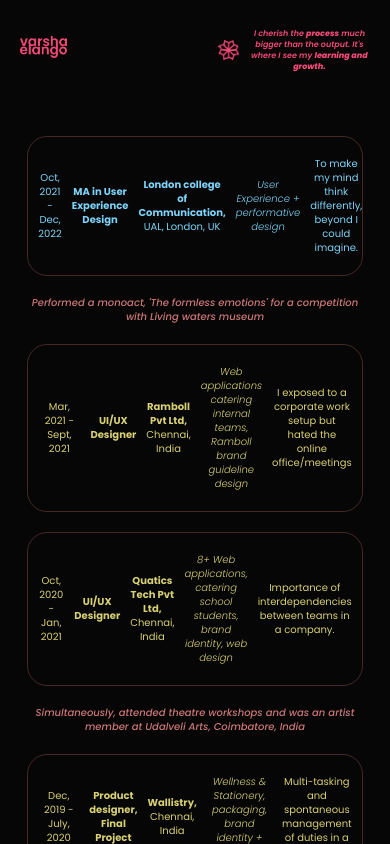
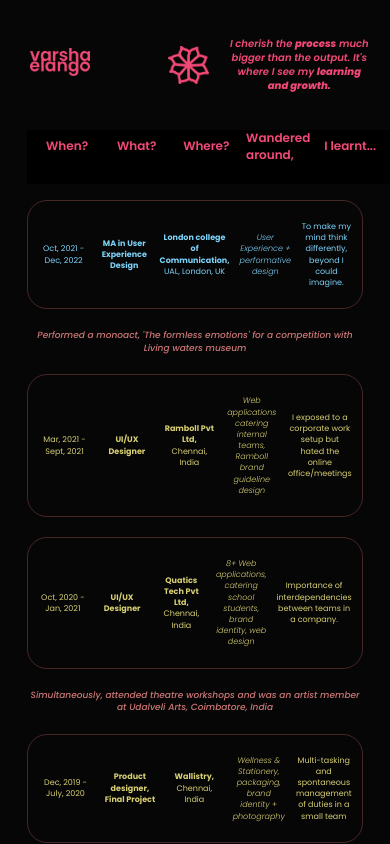
Before and after one commit to varsha-elango-12/portfolio, a React (Create React App) app: page /my-journey in a window 390 px wide. Shown: the top 844 px of the page. Built offline with nearby package versions, Linux system fonts and the light colour scheme.

Commit message:
Mobile res changes

```diff
--- a/package.json
+++ b/package.json
@@ -1,5 +1,5 @@
 {
-  "homepage":"https://varsha-elango-12.github.io/portfolio/",
+  "homepage":"https://varsha-elango.io/portfolio/",
   "name": "varsha-pf",
   "version": "0.1.0",
   "private": true,
--- a/src/components/sideMenu/index.js
+++ b/src/components/sideMenu/index.js
@@ -71,6 +71,7 @@ function SideMenu() {
         <SideCenterContainer>
           {locArr[1] === "portfolio" && (
             <SideBottomText
+              className="full-w"
               data-aos="fade-up"
               data-aos-duration="800"
               data-aos-anchor-placement="top-bottom"
@@ -127,7 +128,7 @@ function SideMenu() {
           {locArr[1] === "user-experience-design" && (
             <Link to="/user-experience-design">
               <SideBottomImg
-                className="grl-img hcl"
+                className="grl-img hcl connect-img"
                 data-aos="fade-up"
                 data-aos-duration="800"
                 data-aos-anchor-placement="top-bottom"
@@ -169,6 +170,7 @@ function SideMenu() {
           {/* my journey */}
           {locArr[1] === "my-journey" && (
             <SideBottomImg
+              className="connect-img"
               data-aos="fade-up"
               data-aos-duration="800"
               data-aos-anchor-placement="top-bottom"
@@ -189,6 +191,7 @@ function SideMenu() {
           {/* connect */}
           {locArr[1] === "connect" && (
             <SideBottomImg
+              className="connect-img"
               data-aos="fade-up"
               data-aos-duration="800"
               data-aos-anchor-placement="top-bottom"
--- a/src/components/sideMenu/styled.js
+++ b/src/components/sideMenu/styled.js
@@ -10,7 +10,7 @@ export const SideNavMain = styled.div`
 
   @media (max-width: 800px) {
     width: 100%;
-    height: 100px;
+    height: 130px;
   }
 `;
 
@@ -36,7 +36,7 @@ export const SideCenterContainer = styled.div`
   @media (max-width: 800px) {
     padding: 10px;
     flex-direction: row;
-    justify-content: flex-end;
+    justify-content: space-between;
     &:nth-child(2) {
       width: 60%;
     }
@@ -46,7 +46,8 @@ export const SideLogo = styled.img`
   width: 8vw;
   @media (max-width: 800px) {
     height: auto;
-    width: 12vw;
+    width: 18vw;
+    padding-left: 10px;
   }
 `;
 export const SideBottomText = styled.p`
@@ -57,8 +58,12 @@ export const SideBottomText = styled.p`
   opacity: 1;
   font-family: "PSBI";
   @media (max-width: 800px) {
-    width: 60%;
-    font-size: clamp(8px, 1.1vw, 24px);
+    width: 70%;
+    font-size: clamp(10px, 1.1vw, 24px);
+    &.full-w {
+      width: 80%;
+      margin-left: auto;
+    }
   }
 `;
 export const PEBI = styled.span`
@@ -83,6 +88,13 @@ export const SideBottomImg = styled.img`
   @media (max-width: 800px) {
     margin-bottom: 0;
     margin-right: 10px;
+    width: 8.45vw;
+    &.grl-img {
+      margin-bottom: auto;
+    }
+    &.connect-img {
+      width: 10.45vw;
+    }
   }
 `;
 export const ProjNavCont = styled.div`
--- a/src/screens/Main/styled.js
+++ b/src/screens/Main/styled.js
@@ -19,6 +19,8 @@ export const ContentContainer = styled.div`
   @media (max-width: 800px) {
     width: 100%;
     left: 0;
-    top: 100px;
+    top: 130px;
+    min-height: -webkit-fill-available;
+    display: flex;
   }
 `;
--- a/src/screens/connect/styled.js
+++ b/src/screens/connect/styled.js
@@ -43,6 +43,10 @@ export const ConnectMain = styled.div`
       &:hover {
         transform: rotate(360deg);
       }
+      @media (max-width: 800px) {
+        width: 20px;
+        height: 20px;
+      }
     }
   }
 
@@ -66,7 +70,7 @@ export const ConnectMain = styled.div`
     right: 15%;
     width: 17%;
     font-family: "PI";
-    font-size: clamp(12px, 1.06vw, 15px);
+    font-size: clamp(10.5px, 1.06vw, 15px);
     color: ${COLORS.TEXT_COLOR[900]};
   }
 
@@ -100,6 +104,6 @@ export const ConnectFR = styled.div`
   padding-right: 100px;
   padding-bottom: 80px;
   @media (max-width: 800px) {
-    padding: 0;
+    padding: 100px 0 0;
   }
 `;
--- a/src/screens/landing/index.js
+++ b/src/screens/landing/index.js
@@ -38,18 +38,18 @@ function Landing(props) {
     }
   };
   useEffect(() => {
-    if (window.innerWidth < 800) {
-      setcurrentFaceIcon(true);
-      setcurrentGirlIcon(true);
-      setcurrentMailIcon(true);
-      setcurrentStarIcon(true);
-    } else {
-      // console.log(window.innerWidth, window.innerHeight);
-      const ch = setInterval(() => {
-        changeImgIndex();
-      }, 1000);
-      return () => clearInterval(ch);
-    }
+    // if (window.innerWidth < 800) {
+    //   setcurrentFaceIcon(true);
+    //   setcurrentGirlIcon(true);
+    //   setcurrentMailIcon(true);
+    //   setcurrentStarIcon(true);
+    // } else {
+    // console.log(window.innerWidth, window.innerHeight);
+    const ch = setInterval(() => {
+      changeImgIndex();
+    }, 1000);
+    return () => clearInterval(ch);
+    // }
   }, [imgIndex]);
 
   const container = {
@@ -66,7 +66,7 @@ function Landing(props) {
     <LandingContainer>
       <LRowContainer>
         <ImgContainer>
-          <Link to="/performative-design">
+          <Link to="/performative-design" className="menu-one">
             <MenuImg
               src={currentFaceIcon ? FACE_ICONS[5] : FACE_ICONS[imgIndex]}
               onMouseEnter={() => {
@@ -81,7 +81,13 @@ function Landing(props) {
           <motion.div
             className="menu-one-txt"
             initial="hidden"
-            animate={currentFaceIcon ? "visible" : "hidden"}
+            animate={
+              window.innerWidth < 800
+                ? "visible"
+                : currentFaceIcon
+                ? "visible"
+                : "hidden"
+            }
             variants={container}
           >
             <AnimatedTxt
@@ -90,8 +96,8 @@ function Landing(props) {
             />
           </motion.div>
         </ImgContainer>
-        <ImgContainer className="mt-13">
-          <Link to="/user-experience-design">
+        <ImgContainer className="mt-13 menu-two-img">
+          <Link to="/user-experience-design" className="menu-two">
             <GirlImg
               src={currentGirlIcon ? GIRL_ICONS[5] : GIRL_ICONS[imgIndex]}
               onMouseEnter={() => {
@@ -105,7 +111,13 @@ function Landing(props) {
           <motion.div
             className="menu-two-txt"
             initial="hidden"
-            animate={currentGirlIcon ? "visible" : "hidden"}
+            animate={
+              window.innerWidth < 800
+                ? "visible"
+                : currentGirlIcon
+                ? "visible"
+                : "hidden"
+            }
             variants={container}
           >
             <AnimatedTxt
@@ -116,8 +128,8 @@ function Landing(props) {
         </ImgContainer>
       </LRowContainer>
       <LRowContainer>
-        <ImgContainer>
-          <Link to="/my-journey" className="secrow-link">
+        <ImgContainer className="menu-three-img">
+          <Link to="/my-journey" className="secrow-link menu-three">
             <StarImg
               src={currentStarIcon ? STAR_ICONS[5] : STAR_ICONS[imgIndex]}
               onMouseEnter={() => {
@@ -132,7 +144,13 @@ function Landing(props) {
           <motion.div
             className="menu-three-txt"
             initial="hidden"
-            animate={currentStarIcon ? "visible" : "hidden"}
+            animate={
+              window.innerWidth < 800
+                ? "visible"
+                : currentStarIcon
+                ? "visible"
+                : "hidden"
+            }
             variants={container}
           >
             <AnimatedTxt
@@ -141,8 +159,8 @@ function Landing(props) {
             />
           </motion.div>
         </ImgContainer>
-        <ImgContainer>
-          <Link to="/connect" className="connect-link">
+        <ImgContainer className="menu-four-img">
+          <Link to="/connect" className="connect-link menu-four">
             <MailImg
               src={currentMailIcon ? MAIL_ICONS[5] : MAIL_ICONS[imgIndex]}
               // src={
@@ -161,7 +179,13 @@ function Landing(props) {
           <motion.div
             className="menu-four-txt"
             initial="hidden"
-            animate={currentMailIcon ? "visible" : "hidden"}
+            animate={
+              window.innerWidth < 800
+                ? "visible"
+                : currentMailIcon
+                ? "visible"
+                : "hidden"
+            }
             variants={container}
           >
             <AnimatedTxt
--- a/src/screens/landing/style.css
+++ b/src/screens/landing/style.css
@@ -5,6 +5,7 @@
 .menu-one-txt{
     margin-top: 14%;
     margin-left: 7%;
+
 }
 .menu-two-txt{
     margin-top: 9%;
@@ -29,4 +30,21 @@
         margin: 5% auto;
         position:static
     }
+    .menu-one-txt{
+        margin-right: auto;
+        margin-left: 20px;
+    }
+    .menu-two-txt{
+        margin-left: auto;
+    margin-right: 5px;
+
+    }
+    .menu-three-txt{
+        margin-right: auto;
+    margin-left: 30px;
+    }
+    .menu-four-txt{
+        margin-left: auto;
+        margin-right: 46px;
+    }
 }
--- a/src/screens/landing/styled.js
+++ b/src/screens/landing/styled.js
@@ -4,6 +4,10 @@ import { COLORS } from "../../assets/styles/constant";
 export const LandingContainer = styled.div`
   padding: 5%;
   background-color: ${COLORS.PRIMARY[1000]};
+  @media (max-width: 800px) {
+    width: 100%;
+    margin: auto;
+  }
 `;
 export const LRowContainer = styled.div`
   display: flex;
@@ -18,7 +22,7 @@ export const MenuImg = styled.img`
   cursor: pointer;
   @media (max-width: 800px) {
     margin: auto;
-    height: 8vh;
+    height: 16vh;
   }
 `;
 
@@ -26,7 +30,7 @@ export const GirlImg = styled(MenuImg)`
   height: 70%;
   @media (max-width: 800px) {
     margin: auto;
-    height: 8vh;
+    height: 14vh;
   }
 `;
 export const StarImg = styled(MenuImg)`
@@ -54,7 +58,7 @@ export const MailImg = styled(StarImg)`
   }
   @media (max-width: 800px) {
     margin: auto;
-    height: 8vh;
+    height: 7vh;
   }
 `;
 
@@ -73,6 +77,7 @@ export const ImgContainer = styled.div`
     height: 100%;
     display: flex;
   }
+
   @media (max-width: 800px) {
     width: 100%;
     height: 20vh;
@@ -87,5 +92,33 @@ export const ImgContainer = styled.div`
       margin: auto;
       flex-direction: column;
     }
+    &.menu-two-img {
+      height: auto;
+    }
+    &.menu-three-img {
+      margin-top: -35px;
+      height: auto;
+      padding-bottom: 0;
+      margin-bottom: 0;
+    }
+    &.menu-four-img {
+      margin-top: -12px;
+      height: auto;
+    }
+    .menu-one {
+      margin-right: auto;
+      margin-left: 20px;
+    }
+    .menu-two {
+      margin-left: auto;
+      margin-right: 20px;
+      margin-top: -30px;
+    }
+    .menu-three {
+      margin: 0 auto 0 40px;
+    }
+    .menu-four {
+      margin: -21px 55px 0 auto;
+    }
   }
 `;
--- a/src/screens/myJourney/styled.js
+++ b/src/screens/myJourney/styled.js
@@ -13,16 +13,17 @@ export const BlackBg = styled.div`
   h2 {
     font-family: "PSB";
     color: ${COLORS.TEXT_COLOR[900]};
-    font-size: clamp(15px, 1.4vw, 26px);
+    font-size: clamp(12px, 1.4vw, 26px);
   }
   @media (max-width: 800px) {
-    height: 100vh;
+    min-height: 100vh;
+    padding-top: 50px;
   }
 `;
 
 export const MI = styled.p`
   font-family: "PMI";
-  font-size: clamp(10px, 0.84vw, 24px);
+  font-size: clamp(9px, 0.84vw, 24px);
   color: ${COLORS.TEXT_COLOR[200]};
   text-align: center;
   margin: 20px 0;
@@ -39,7 +40,9 @@ export const commonGrid = styled.div`
 export const MJHead = styled(commonGrid)`
   padding: 0px 10px 20px;
   @media (max-width: 800px) {
-    display: none;
+    position: fixed;
+    top: 130px;
+    background: black;
   }
 `;
 export const MJBody = styled(commonGrid)`
@@ -49,7 +52,7 @@ export const MJBody = styled(commonGrid)`
   margin: 20px 0;
   p {
     font-family: "PR";
-    font-size: clamp(10px, 0.84vw, 24px);
+    font-size: clamp(8px, 0.84vw, 24px);
     text-align: center;
     color: ${COLORS.TEXT_COLOR[150]};
     &.pli {
--- a/src/screens/performativeDesign/styled.js
+++ b/src/screens/performativeDesign/styled.js
@@ -66,6 +66,9 @@ export const ProjTitle = styled.h1`
   flex: 1;
   padding: 0 1% 0 0;
   line-height: 1;
+  @media (max-width: 800px) {
+    margin: 2% 0;
+  }
 `;
 export const TitleTwo = styled.h2`
   font-size: clamp(13px, 1.15vw, 22px);
@@ -148,6 +151,9 @@ export const SBTxt = styled.span`
 export const MITxt = styled.p`
   font-family: "PMI";
   opacity: 0.68;
+  @media (max-width: 800px) {
+    margin: 2% 0;
+  }
 `;
 export const MITxt1 = styled.p`
   font-family: "PMI";
```
